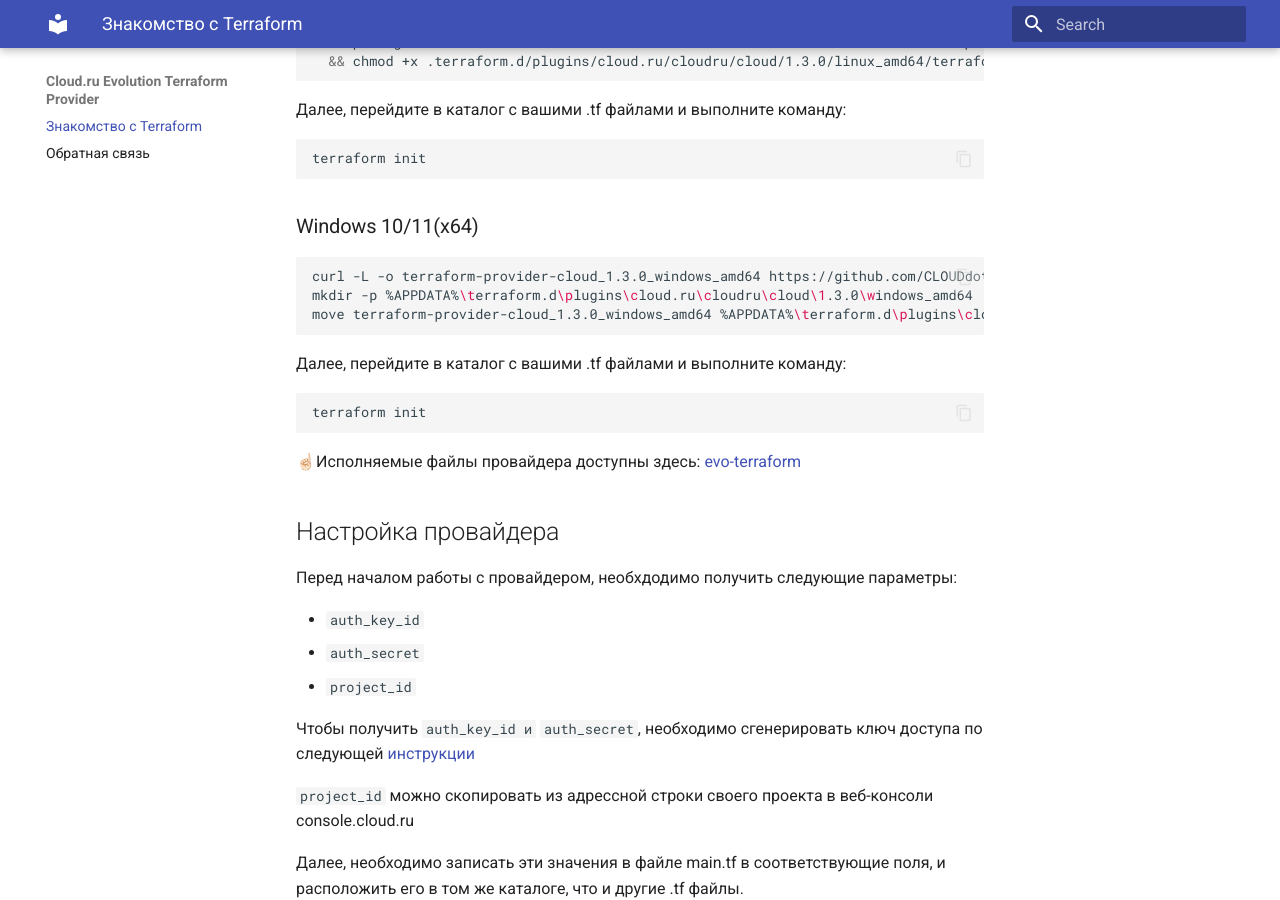
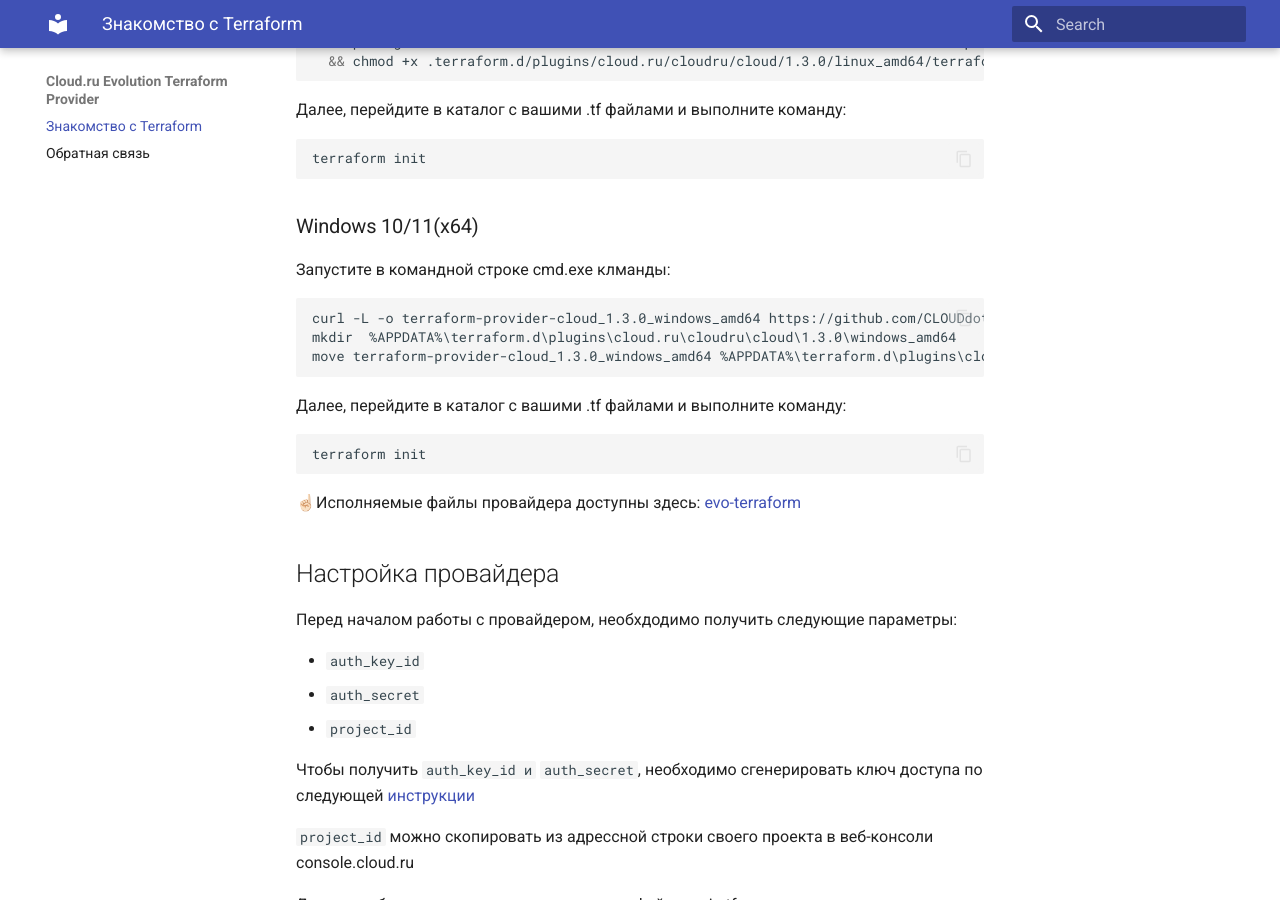
Before and after one commit to CLOUDdotRu/evo-terraform, an MkDocs documentation site: the page built from docs/index.md, in a window 1280 px wide and 900 px high, scrolled down 2044 px. Built offline with MkDocs 1.6.1 and Material for MkDocs 9.7.7, drawn with Linux system fonts in a browser that asks for light colours.

Commit message:
fix docs index.md

````diff
--- a/docs/index.md
+++ b/docs/index.md
@@ -78,10 +78,10 @@
 ```
 
 ### Windows 10/11(x64)
-
-``` bash
+Запустите в командной строке cmd.exe клманды:
+``` cmd
 curl -L -o terraform-provider-cloud_1.3.0_windows_amd64 https://github.com/CLOUDdotRu/evo-terraform/releases/download/1.3.0/terraform-provider-cloud_1.3.0_windows_amd64
-mkdir -p %APPDATA%\terraform.d\plugins\cloud.ru\cloudru\cloud\1.3.0\windows_amd64
+mkdir  %APPDATA%\terraform.d\plugins\cloud.ru\cloudru\cloud\1.3.0\windows_amd64
 move terraform-provider-cloud_1.3.0_windows_amd64 %APPDATA%\terraform.d\plugins\cloud.ru\cloudru\cloud\1.3.0\windows_amd64\
 ```
 
````
